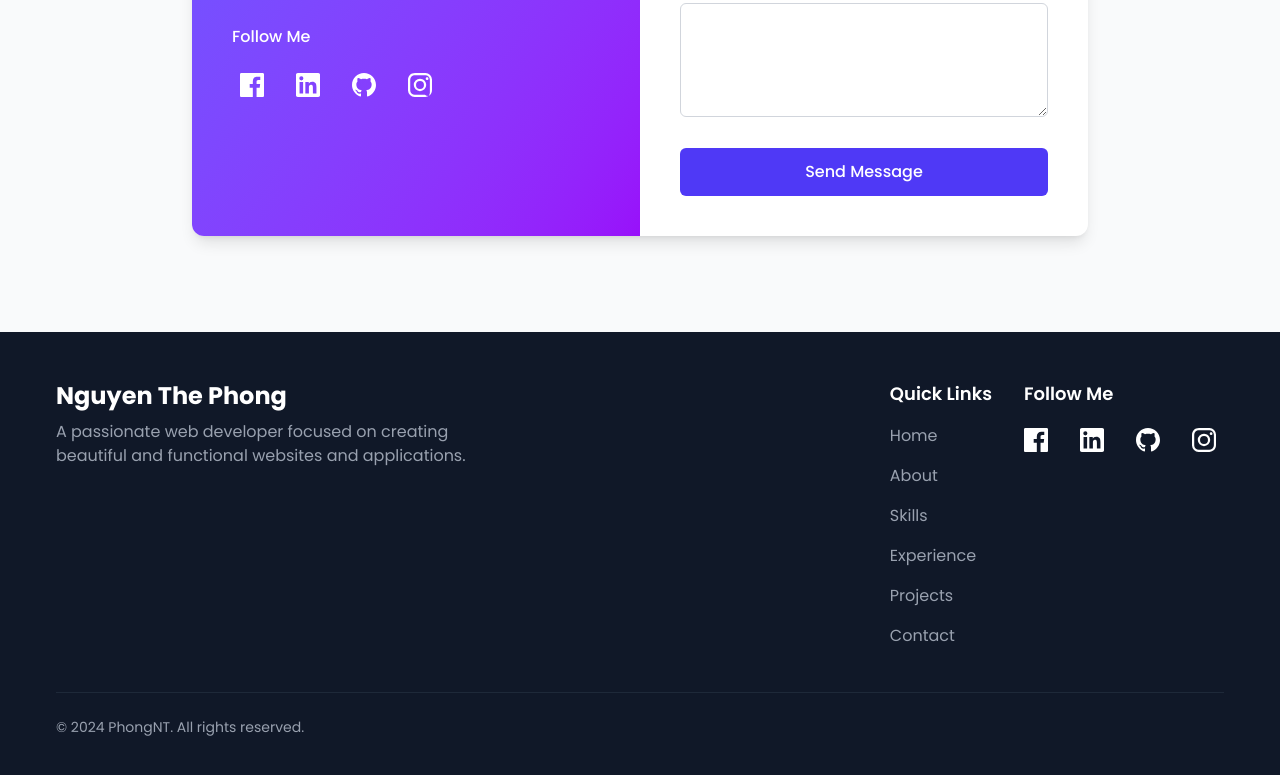
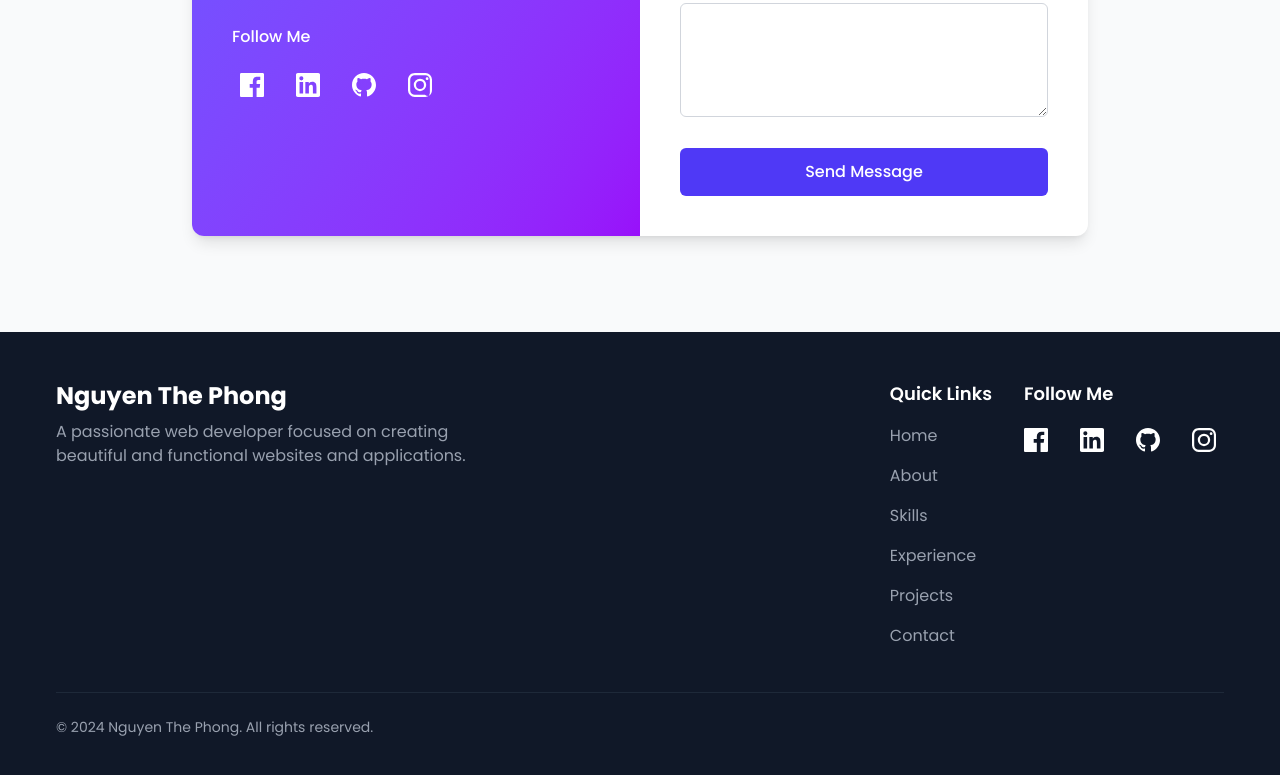
Before and after one commit to NgThePhong0608/portfolio, a React (Vite) app: page / in a window 1280 px wide. Shown: the part 8723-9498 px from the top of the page. Built offline with nearby package versions, Linux system fonts and the light colour scheme.

Commit message:
Check CI/CI

```diff
--- a/src/components/Footer.jsx
+++ b/src/components/Footer.jsx
@@ -146,7 +146,7 @@ const Footer = () => {
 
                 <div className="border-t border-gray-800 mt-10 pt-6 text-left">
                     <p className="text-gray-400 text-sm">
-                        &copy; {currentYear} PhongNT. All rights reserved.
+                        &copy; {currentYear} Nguyen The Phong. All rights reserved.
                     </p>
                 </div>
             </div>
```
